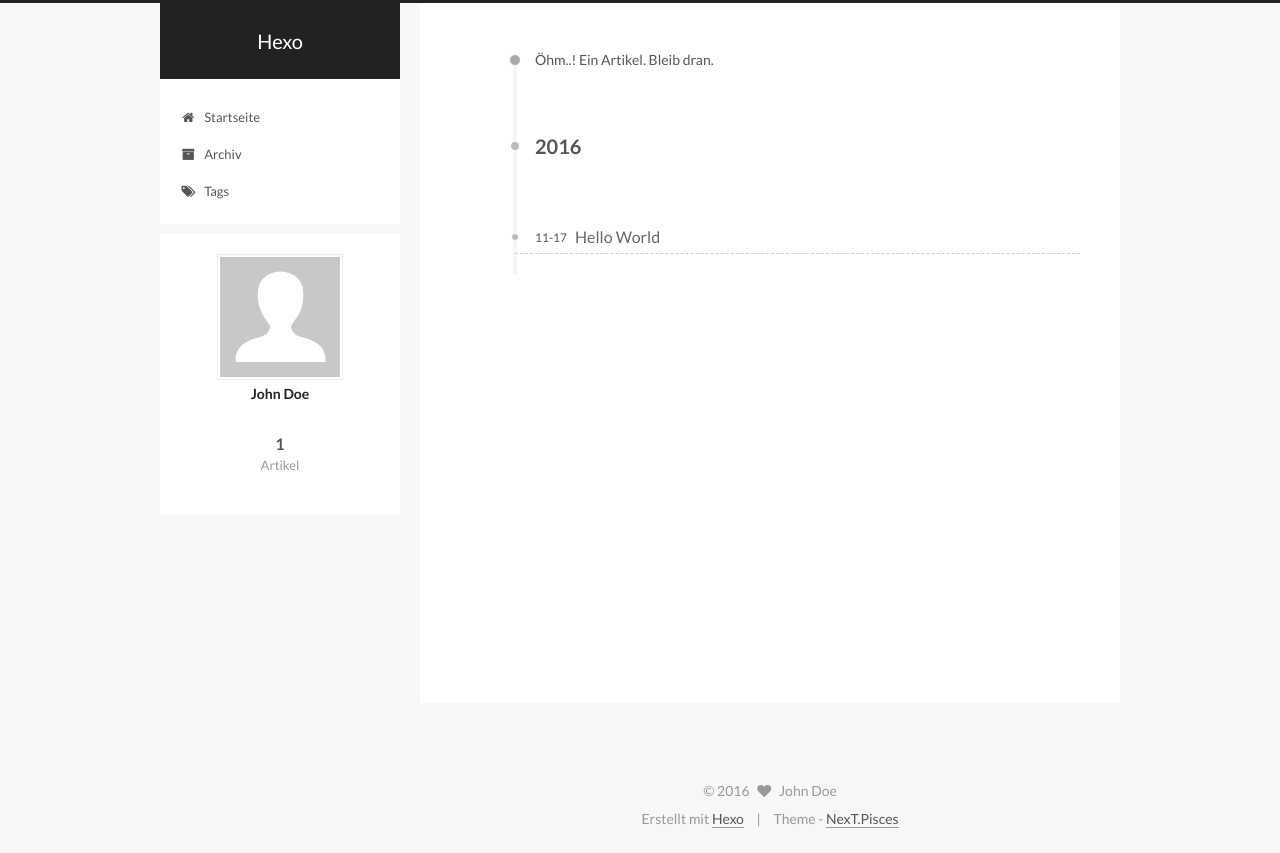
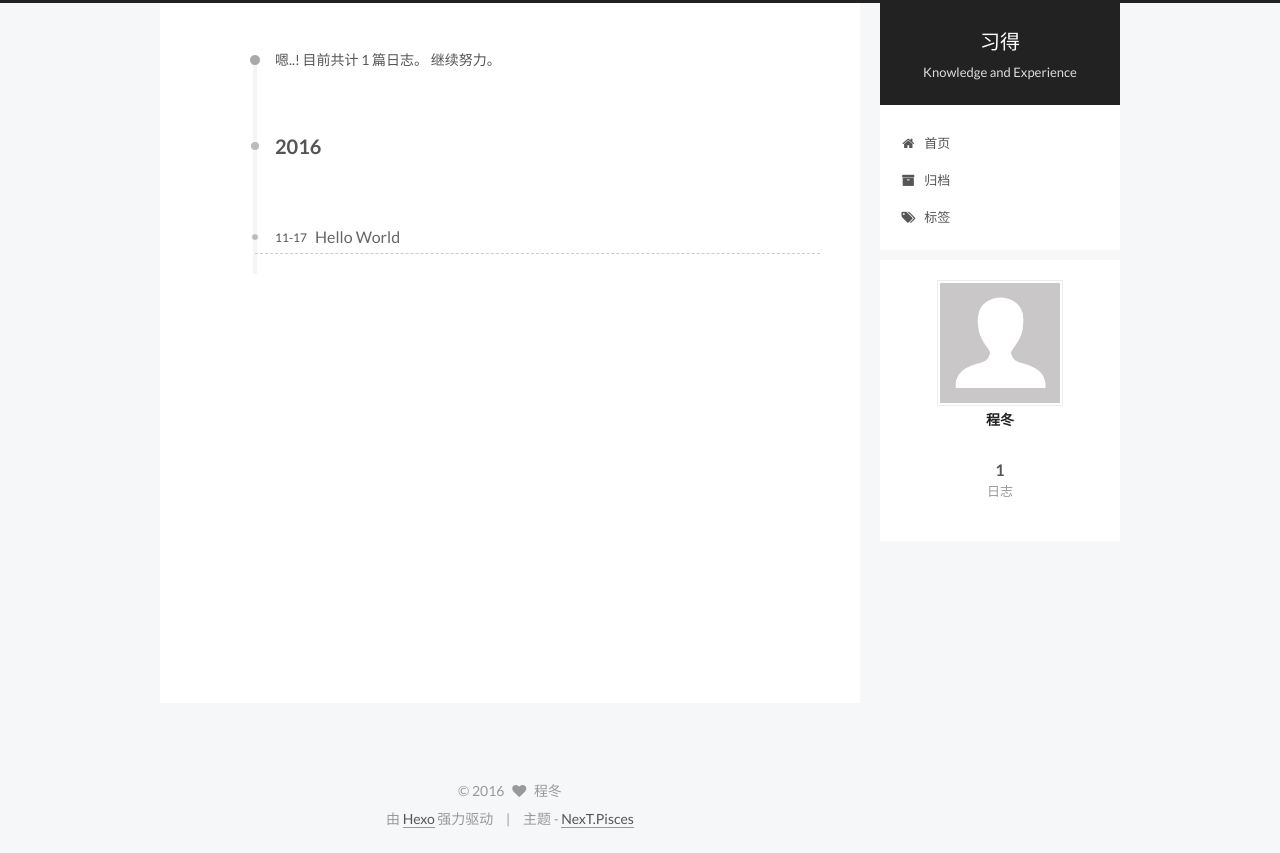
Before and after one commit to shixiqi/shixiqi.github.io, a plain HTML site: page archives/2016/11/index.html in a window 1280 px wide. Drawn offline with Linux system fonts and the light colour scheme.

Commit message:
Site updated: 2016-11-19 19:32:25

```diff
--- a/archives/2016/11/index.html
+++ b/archives/2016/11/index.html
@@ -85,11 +85,11 @@
 
 
 <meta property="og:type" content="website">
-<meta property="og:title" content="Hexo">
+<meta property="og:title" content="习得">
 <meta property="og:url" content="http://yoursite.com/archives/2016/11/index.html">
-<meta property="og:site_name" content="Hexo">
+<meta property="og:site_name" content="习得">
 <meta name="twitter:card" content="summary">
-<meta name="twitter:title" content="Hexo">
+<meta name="twitter:title" content="习得">
 
 
 
@@ -97,20 +97,20 @@
   var NexT = window.NexT || {};
   var CONFIG = {
     scheme: 'Pisces',
-    sidebar: {"position":"left","display":"post"},
+    sidebar: {"position":"right","display":"post"},
     fancybox: true,
     motion: true,
     duoshuo: {
       userId: 0,
-      author: 'Author'
+      author: '博主'
     }
   };
 </script>
 
-  <title> Archiv | Hexo </title>
+  <title> 归档 | 习得 </title>
 </head>
 
-<body itemscope itemtype="http://schema.org/WebPage" lang="">
+<body itemscope itemtype="http://schema.org/WebPage" lang="zh-Hans">
 
 
 
@@ -128,7 +128,7 @@
 
 
 
-  <div class="container one-collumn sidebar-position-left  page-archive  ">
+  <div class="container one-collumn sidebar-position-right  page-archive  ">
     <div class="headband"></div>
 
     <header id="header" class="header" itemscope itemtype="http://schema.org/WPHeader">
@@ -138,11 +138,11 @@
   <div class="custom-logo-site-title">
     <a href="/"  class="brand" rel="start">
       <span class="logo-line-before"><i></i></span>
-      <span class="site-title">Hexo</span>
+      <span class="site-title">习得</span>
       <span class="logo-line-after"><i></i></span>
     </a>
   </div>
-  <p class="site-subtitle"></p>
+  <p class="site-subtitle">Knowledge and Experience</p>
 </div>
 
 <div class="site-nav-toggle">
@@ -165,7 +165,7 @@
 
               <i class="menu-item-icon fa fa-fw fa-home"></i> <br />
 
-            Startseite
+            首页
           </a>
         </li>
 
@@ -175,7 +175,7 @@
 
               <i class="menu-item-icon fa fa-fw fa-archive"></i> <br />
 
-            Archiv
+            归档
           </a>
         </li>
 
@@ -185,7 +185,7 @@
 
               <i class="menu-item-icon fa fa-fw fa-tags"></i> <br />
 
-            Tags
+            标签
           </a>
         </li>
 
@@ -215,7 +215,7 @@
 
 
 
-      Öhm..! Ein Artikel. Bleib dran.
+      嗯..! 目前共计 1 篇日志。 继续努力。
     </span>
 
 
@@ -297,15 +297,15 @@
         <div class="site-author motion-element" itemprop="author" itemscope itemtype="http://schema.org/Person">
           <img class="site-author-image" itemprop="image"
                src="/images/avatar.gif"
-               alt="John Doe" />
-          <p class="site-author-name" itemprop="name">John Doe</p>
+               alt="程冬" />
+          <p class="site-author-name" itemprop="name">程冬</p>
           <p class="site-description motion-element" itemprop="description"></p>
         </div>
         <nav class="site-state motion-element">
           <div class="site-state-item site-state-posts">
             <a href="/archives">
               <span class="site-state-item-count">1</span>
-              <span class="site-state-item-name">Artikel</span>
+              <span class="site-state-item-name">日志</span>
             </a>
           </div>
 
@@ -348,15 +348,15 @@
   <span class="with-love">
     <i class="fa fa-heart"></i>
   </span>
-  <span class="author" itemprop="copyrightHolder">John Doe</span>
+  <span class="author" itemprop="copyrightHolder">程冬</span>
 </div>
 
 <div class="powered-by">
-  Erstellt mit  <a class="theme-link" href="http://hexo.io">Hexo</a>
+  由 <a class="theme-link" href="http://hexo.io">Hexo</a> 强力驱动
 </div>
 
 <div class="theme-info">
-  Theme -
+  主题 -
   <a class="theme-link" href="https://github.com/iissnan/hexo-theme-next">
     NexT.Pisces
   </a>
--- a/css/main.css
+++ b/css/main.css
@@ -1549,7 +1549,7 @@
   width: 4px;
   height: 4px;
   border-radius: 50%;
-  background: #707313;
+  background: #c681ff;
 }
 .links-of-blogroll {
   font-size: 13px;
```
Also changed, not shown: 2016/11/17/hello-world/index.html (+20 -20 lines), archives/2016/index.html (+20 -20 lines), archives/index.html (+20 -20 lines), index.html (+20 -20 lines).
